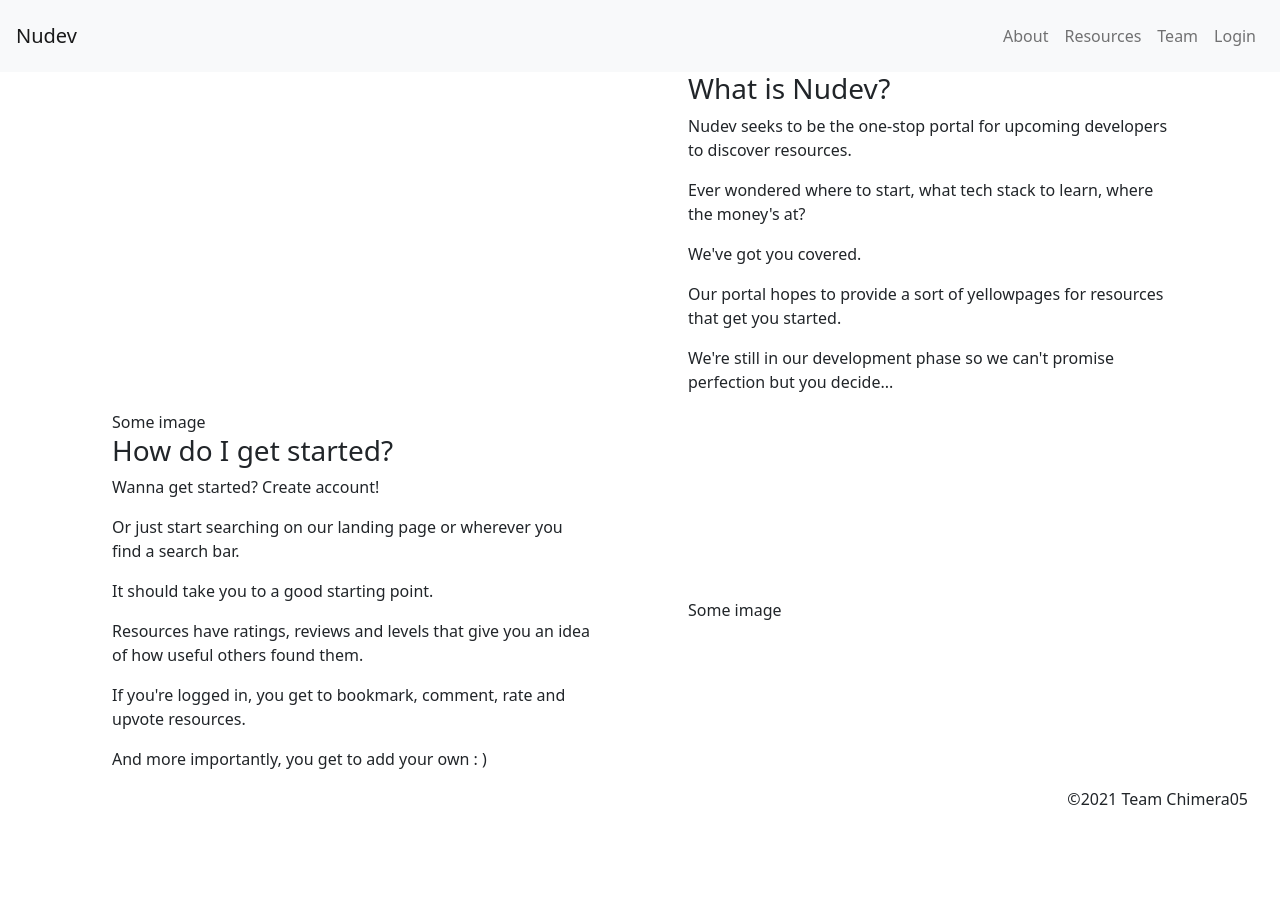
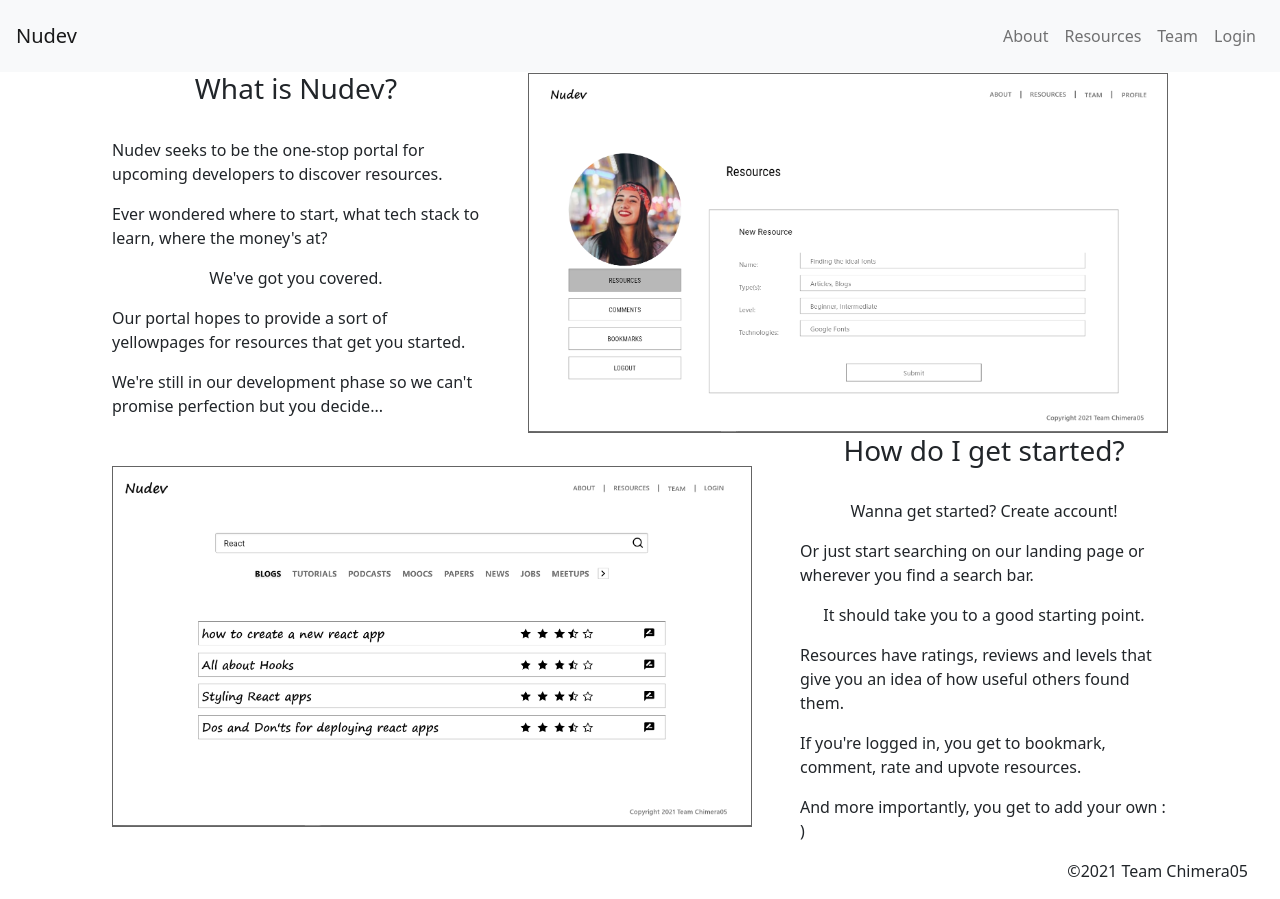
Before and after one commit to chingu-voyages/v32-chimeras-team-05, a React (Create React App) app in the folder nudev-frontend/: page /about in a window 1280 px wide. Before the commit the page ends 827 px from the top, so only its background shows below. Built offline with nearby package versions, Linux system fonts and the light colour scheme.

Commit message:
Add pictures and page content for about page

```diff
--- a/nudev-frontend/src/mockdata/pageContent.json
+++ b/nudev-frontend/src/mockdata/pageContent.js
@@ -1,35 +1,38 @@
-{
-  "about": {
-    "sections": [
+import resources_img from "../assets/resources.png";
+import profile_resources_img from "../assets/profile-resources.png";
+
+export const pages = {
+  about: {
+    sections: [
       {
-        "title": "What is Nudev?",
-        "description": [
+        title: "What is Nudev?",
+        description: [
           "Nudev seeks to be the one-stop portal for upcoming developers to discover resources.",
           "Ever wondered where to start, what tech stack to learn, where the money's at?",
           "We've got you covered.",
           "Our portal hopes to provide a sort of yellowpages for resources that get you started.",
-          "We're still in our development phase so we can't promise perfection but you decide..."
+          "We're still in our development phase so we can't promise perfection but you decide...",
         ],
-        "image": {
-          "src": "",
-          "alt": "Some image"
-        }
+        image: {
+          src: profile_resources_img,
+          alt: "Some image",
+        },
       },
       {
-        "title": "How do I get started?",
-        "description": [
+        title: "How do I get started?",
+        description: [
           "Wanna get started? Create account!",
           "Or just start searching on our landing page or wherever you find a search bar.",
           "It should take you to a good starting point.",
           "Resources have ratings, reviews and levels that give you an idea of how useful others found them.",
           "If you're logged in, you get to bookmark, comment, rate and upvote resources.",
-          "And more importantly, you get to add your own : )"
+          "And more importantly, you get to add your own : )",
         ],
-        "image": {
-          "src": "",
-          "alt": "Some image"
-        }
-      }
-    ]
-  }
-}
+        image: {
+          src: resources_img,
+          alt: "Some image",
+        },
+      },
+    ],
+  },
+};
--- a/nudev-frontend/src/pages/About.js
+++ b/nudev-frontend/src/pages/About.js
@@ -1,25 +1,29 @@
 import React from "react";
-import { Fragment } from "react";
-import { about } from "../mockdata/pageContent.json";
-import { AboutDescription, AboutMain, AboutSection } from "./AboutStyle";
+import { pages } from "../mockdata/pageContent";
+import {
+  AboutDescription,
+  AboutMain,
+  AboutSection,
+  AboutSectionHeader,
+  AboutImage,
+} from "./AboutStyle";
 
 const About = () => {
+  const { about } = pages;
   return (
     <AboutMain>
       {about.sections.map((sectionItem, idx) => (
-        <Fragment key={idx}>
-          <AboutSection col={idx % 2}>
-            <AboutDescription>
-              <h3>{sectionItem.title}</h3>
-              {sectionItem.description.map((sentence, idx) => (
-                <p key={`desc-sentence-${idx}`}>{sentence}</p>
-              ))}
-            </AboutDescription>
-          </AboutSection>
-          <AboutSection col={(idx + 1) % 2}>
-            {sectionItem.image.alt}
-          </AboutSection>
-        </Fragment>
+        <AboutSection key={idx}>
+          <AboutDescription col={idx % 2}>
+            <AboutSectionHeader>{sectionItem.title}</AboutSectionHeader>
+            {sectionItem.description.map((sentence, idx) => (
+              <p key={`desc-sentence-${idx}`}>{sentence}</p>
+            ))}
+          </AboutDescription>
+          <AboutImage col={(idx + 1) % 2}>
+            <img src={sectionItem.image.src} alt={sectionItem.image.alt} />
+          </AboutImage>
+        </AboutSection>
       ))}
     </AboutMain>
   );
--- a/nudev-frontend/src/pages/AboutStyle.js
+++ b/nudev-frontend/src/pages/AboutStyle.js
@@ -2,17 +2,47 @@ import styled from "styled-components";
 import { colors, PageMain } from "../styles/SharedStyles";
 
 export const AboutMain = styled(PageMain)`
-  padding: 0 4em;
+  padding: 0 7em;
+  @media only screen and (max-width: 900px) {
+    padding: 0 1em;
+  }
 `;
 
 export const AboutSection = styled.section`
   display: grid;
-  grid-column: ${(props) => (props.col ? "1 / 7" : "7 / 13")};
-  padding: 0 3em;
-  align-content: space-around;
+  grid-column: 1 / 13;
+  grid-gap: 3em;
+  justify-items: center;
+  align-items: center;
+  @media only screen and (max-width: 900px) {
+    grid-template-columns: 1fr;
+  }
+  @media only screen and (min-width: 900px) {
+    grid-template-columns: 1fr 1fr;
+    grid-template-areas: "column0 column1";
+  }
+`;
+
+export const AboutSectionHeader = styled.h3`
+  margin-bottom: 2rem;
+`;
+
+export const AboutImage = styled.div`
+  grid-area: ${(props) => "column" + props.col};
+  img {
+    width: 40rem;
+    border: 1px solid ${colors.grey};
+    @media only screen and (max-width: 900px) {
+      width: 100%;
+    }
+  }
 `;
 
 export const AboutDescription = styled.div`
+  grid-area: ${(props) => "column" + props.col};
   font-color: ${colors.grey};
   font-size: 1em;
+  justify-items: center;
+  @media only screen and (max-width: 900px) {
+  }
 `;
```
Also changed, not shown: nudev-frontend/src/assets/profile-resources.png (added), nudev-frontend/src/assets/resources.png (added).
